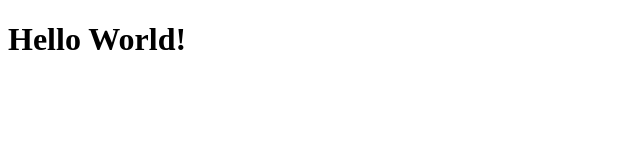
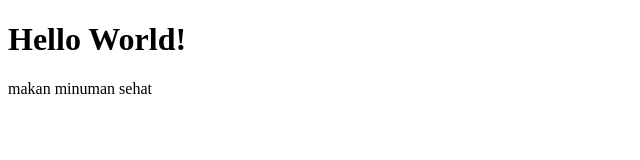
Before and after one commit to guruh2501/guruh-test-repo3, a plain HTML site: page index.html in a window 1280 px wide. Shown: the whole page, without its empty margins (0-640 px from the left). Drawn offline with Linux system fonts and the light colour scheme.

Commit message:
menambahkan paragaraf di file index.html

```diff
--- a/index.html
+++ b/index.html
@@ -7,5 +7,6 @@
 </head>
 <body>
     <h1>Hello World!</h1>
+    <p>makan minuman sehat</p>
 </body>
 </html>
```
